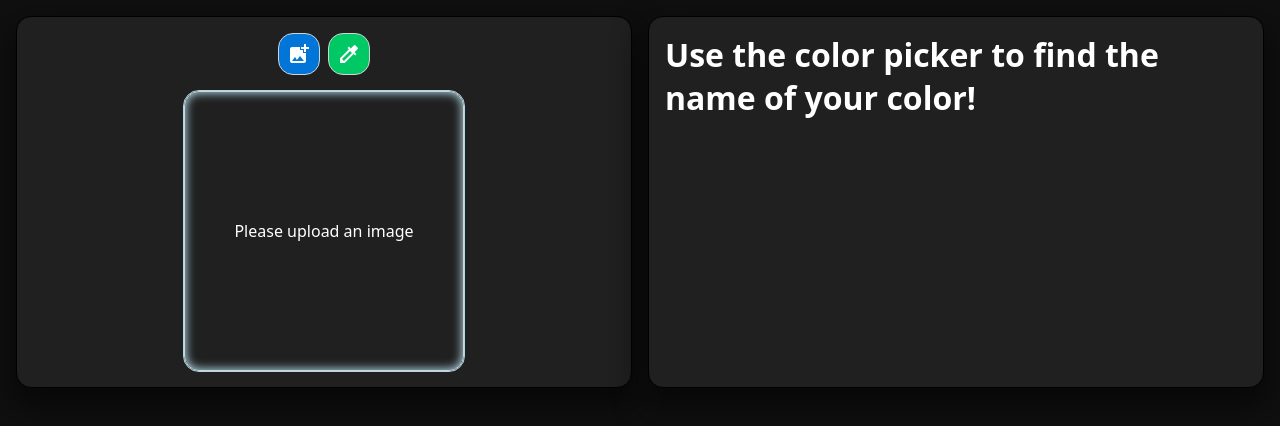
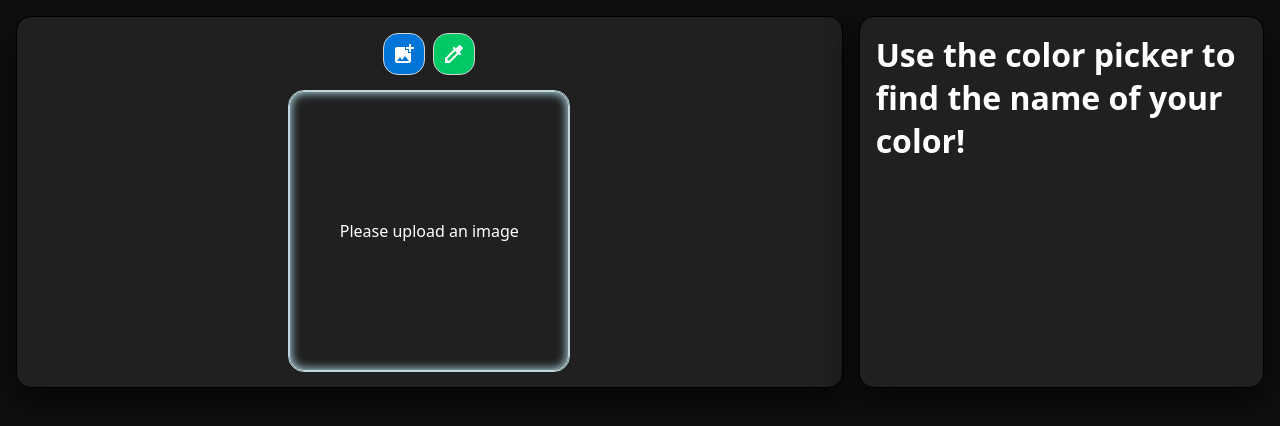
Before and after one commit to kojagray/chiridex, a Next.js app: page / in a window 1280 px wide. Shown: the top 426 px of the page. Built offline with nearby package versions, Linux system fonts and the light colour scheme.

Commit message:
adjusted css grid

```diff
--- a/pages/index.tsx
+++ b/pages/index.tsx
@@ -64,7 +64,7 @@ export default function Home() {
         <meta name="viewport" content="width=device-width, initial-scale=1" />
       </Head>
       <div className="centered">
-        <div className="tower padded roundedTile">
+        <div className="tower padded roundedTile primary">
           <nav className={classes.imageControlWrapper}>
             <label
               className={`${classes.primaryContainer} ${classes.blue}`}
@@ -110,10 +110,10 @@ export default function Home() {
           </div>
         </div>
 
-        <div className="tower padded roundedTile">
+        <div className="tower padded roundedTile secondary">
           <h1 className={classes.marginBottom}>
             {color
-              ? `The color you chose is called ${color}`
+              ? `The color you chose is called "${color}"`
               : "Use the color picker to find the name of your color!"}
           </h1>
           <h3 id="hexResult" className={classes.marginBottom} />
--- a/styles/globals.css
+++ b/styles/globals.css
@@ -80,6 +80,10 @@ h5 {
 
 @media only screen and (orientation: landscape) {
   .centered {
-    grid-template-columns: repeat(2, 1fr);
+    grid-template-columns: repeat(3, 1fr);
+  }
+
+  .primary {
+    grid-column: 1/3;
   }
 }
```
